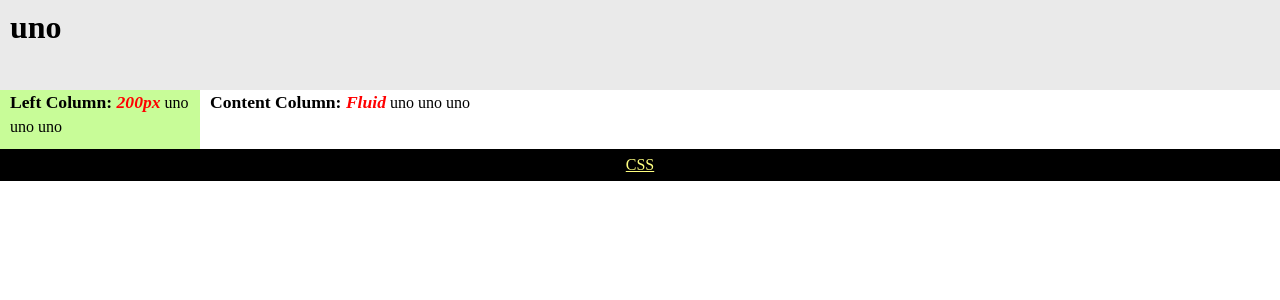
After one commit to asterix24/GestionaleCaldaie, a Django app: template main/templates/template.html in a window 1280 px wide. The commit adds this page. Shown: the top 300 px of the page. Run offline with Django 3.2, Linux system fonts and the light colour scheme; the template is opened without the code that fills it, so the values that code supplies are empty.

Commit message:
Add css templates.

```diff
--- /dev/null
+++ b/main/templates/base.css
@@ -0,0 +1,57 @@
+body {
+    margin:0;
+    padding:0;
+    line-height: 1.5em;
+}
+
+b {
+    font-size: 110%;
+}
+em {
+    color: red;
+}
+
+
+#topsection {
+    background: #EAEAEA;
+    height: 90px; /*Height of top section*/
+}
+
+#topsection h1 {
+    margin: 0;
+    padding-top: 15px;
+}
+
+#contentwrapper {
+    float: left;
+    width: 100%;
+}
+
+#contentcolumn {
+    margin-left: 200px; /*Set left margin to LeftColumnWidth*/
+}
+
+#leftcolumn {
+    float: left;
+    width: 200px; /*Width of left column*/
+    margin-left: -100%;
+    background: #C8FC98;
+}
+
+#footer {
+    clear: left;
+    width: 100%;
+    background: black;
+    color: #FFF;
+    text-align: center;
+    padding: 4px 0;
+}
+
+#footer a {
+    color: #FFFF80;
+}
+
+.innertube {
+    margin: 10px; /*Margins for inner DIV inside each column (to provide padding)*/
+    margin-top: 0;
+}
--- /dev/null
+++ b/main/templates/template.html
@@ -0,0 +1,29 @@
+<!DOCTYPE html PUBLIC "-//W3C//DTD XHTML 1.0 Strict//EN" "http://www.w3.org/TR/xhtml1/DTD/xhtml1-strict.dtd">
+<html xmlns="http://www.w3.org/1999/xhtml" lang="it-it" xml:lang="it-it" >
+
+<head>
+<meta http-equiv="Content-Type" content="text/html; charset=iso-8859-1" />
+<link rel="stylesheet" type="text/css" href="{{ STATIC_URL }}base.css" />
+<title>Gestionale Caldaie</title>
+</head>
+
+<body>
+<div id="maincontainer">
+
+<div id="topsection"><div class="innertube"><h1>uno</h1></div></div>
+
+<div id="contentwrapper">
+<div id="contentcolumn">
+<div class="innertube"><b>Content Column: <em>Fluid</em></b>  uno uno uno </div>
+</div>
+</div>
+
+<div id="leftcolumn">
+<div class="innertube"><b>Left Column: <em>200px</em></b> uno uno uno </div>
+
+</div>
+
+<div id="footer"><a href="">CSS</a></div>
+
+</div>
+</body>
```
Also changed, not shown: main/templates/test.html (+91 -24 lines), main/views.py (+5 -3 lines).
